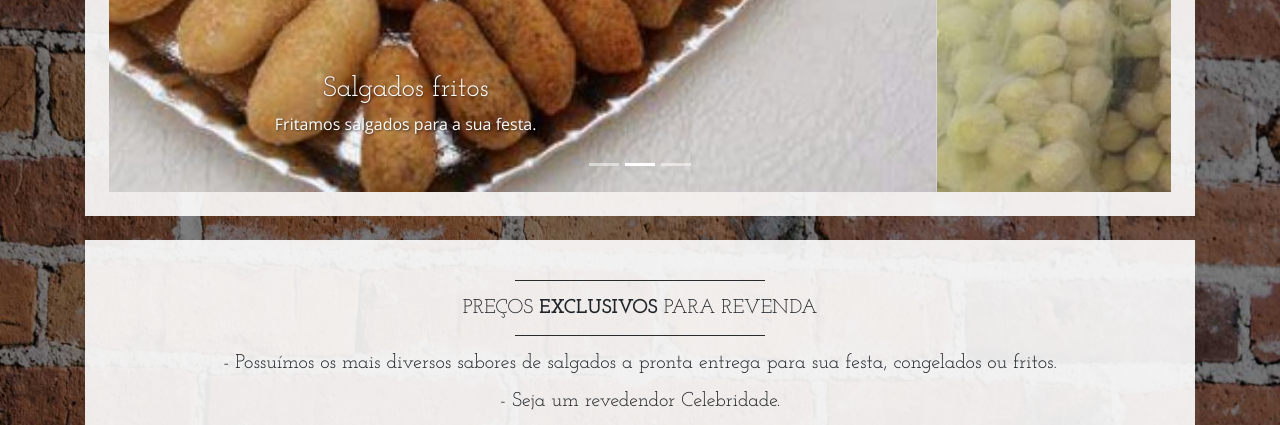
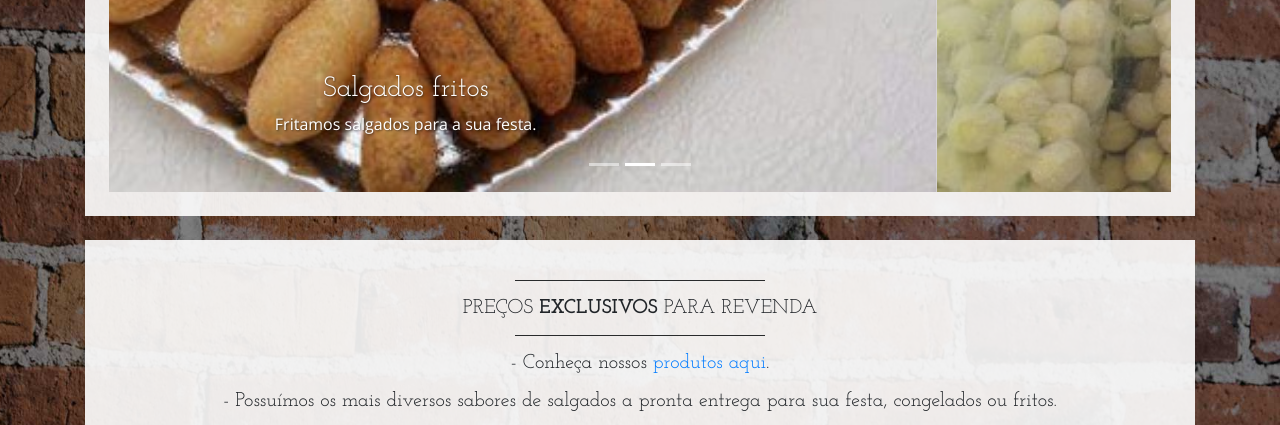
Before and after one commit to fguimaraess/celebridade, a website: page public/index.html in a window 1280 px wide. Shown: the part 806-1231 px from the top of the page. Drawn offline with nearby package versions, Linux system fonts and the light colour scheme.

Commit message:
Adiciona link pra produto no index

```diff
--- a/public/index.html
+++ b/public/index.html
@@ -121,6 +121,7 @@
       </h2>
       <hr class="divider">
       <h2 class="text-center text-lg my-0">
+        <p>- Conheça nossos <a href="products.html">produtos aqui</a>.</p>
         <p>- Possuímos os mais diversos sabores de salgados a pronta entrega para sua festa, congelados ou fritos.</p>
         <p>- Seja um revedendor Celebridade.</p>
         <p>- Para mais informações, entre em contato via <a target="_blank" href="https://api.whatsapp.com/send?phone=5521964365695">WhatsApp<p><i class="fa fa-whatsapp fa-2x" style="color: green;"></i></a></p></p>
```
